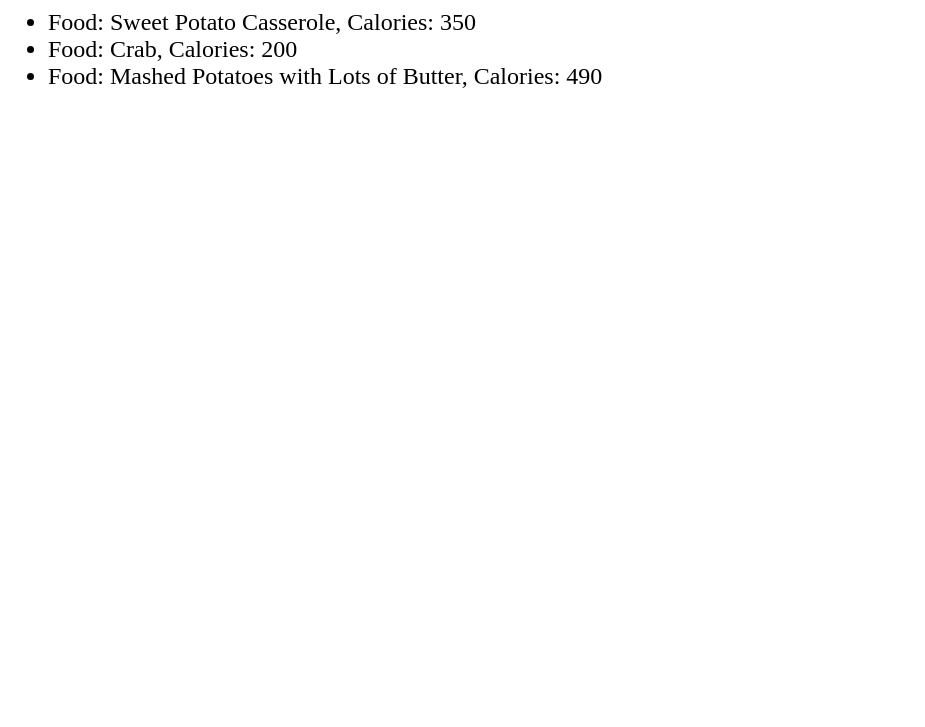
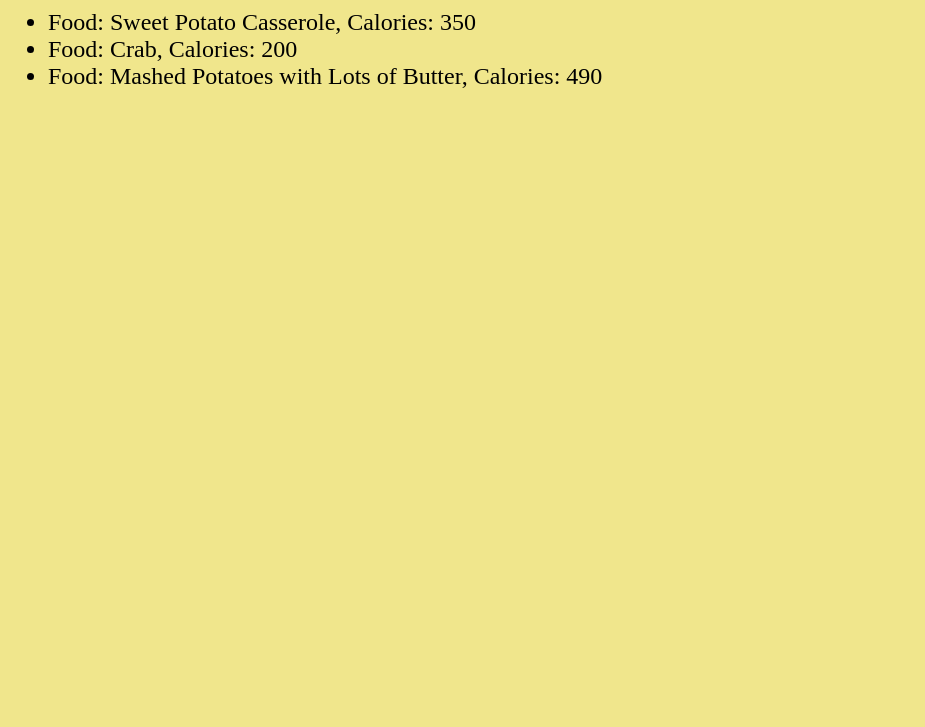
Before and after one commit to SageJohnson/my-template-engine, a plain HTML site: page index.html in a window 1280 px wide. Shown: the part 73-800 px from the top of the page, without its empty margins (0-925 px from the left). Drawn offline with Linux system fonts and the light colour scheme.

Commit message:
Update styles.css

```diff
--- a/styles.css
+++ b/styles.css
@@ -1,3 +1,7 @@
+body {
+    background-color: #f0e68c;
+}
+
 h1 {
   color: orange;
   text-align: center;
```
